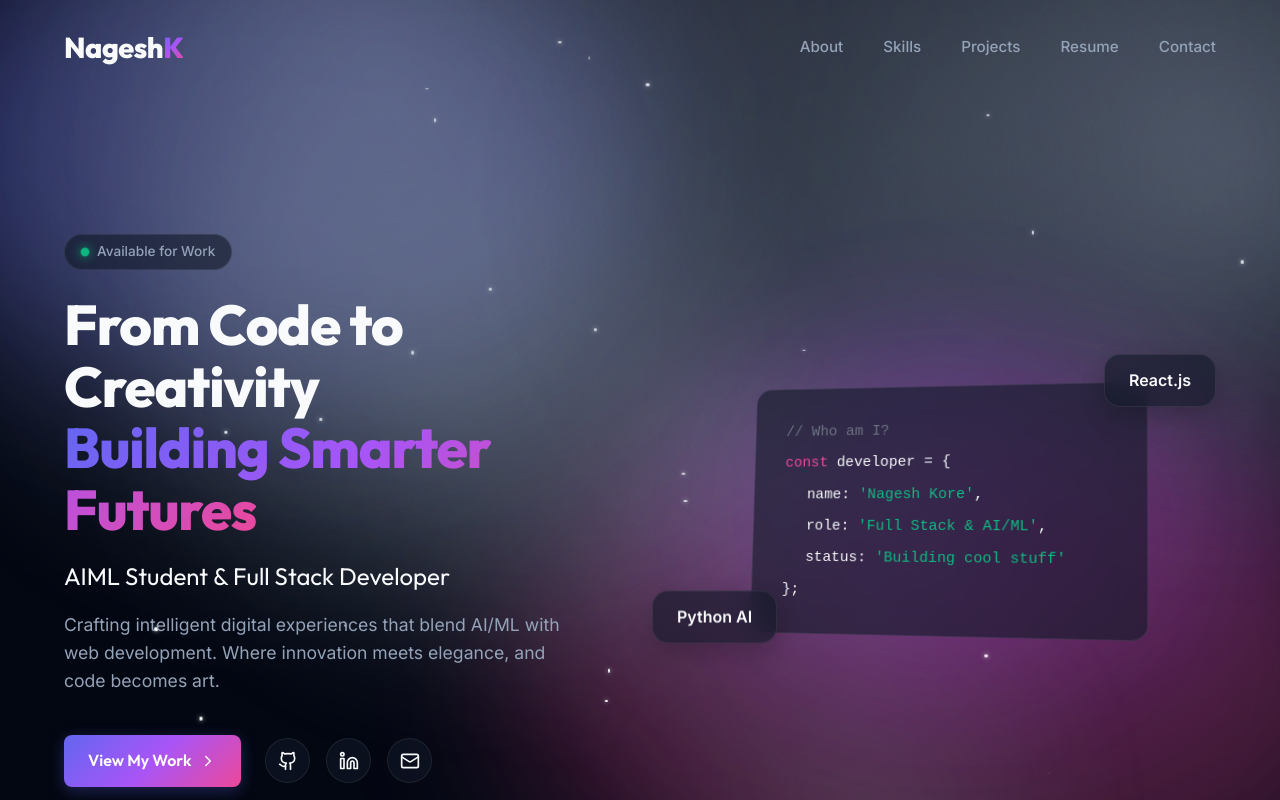
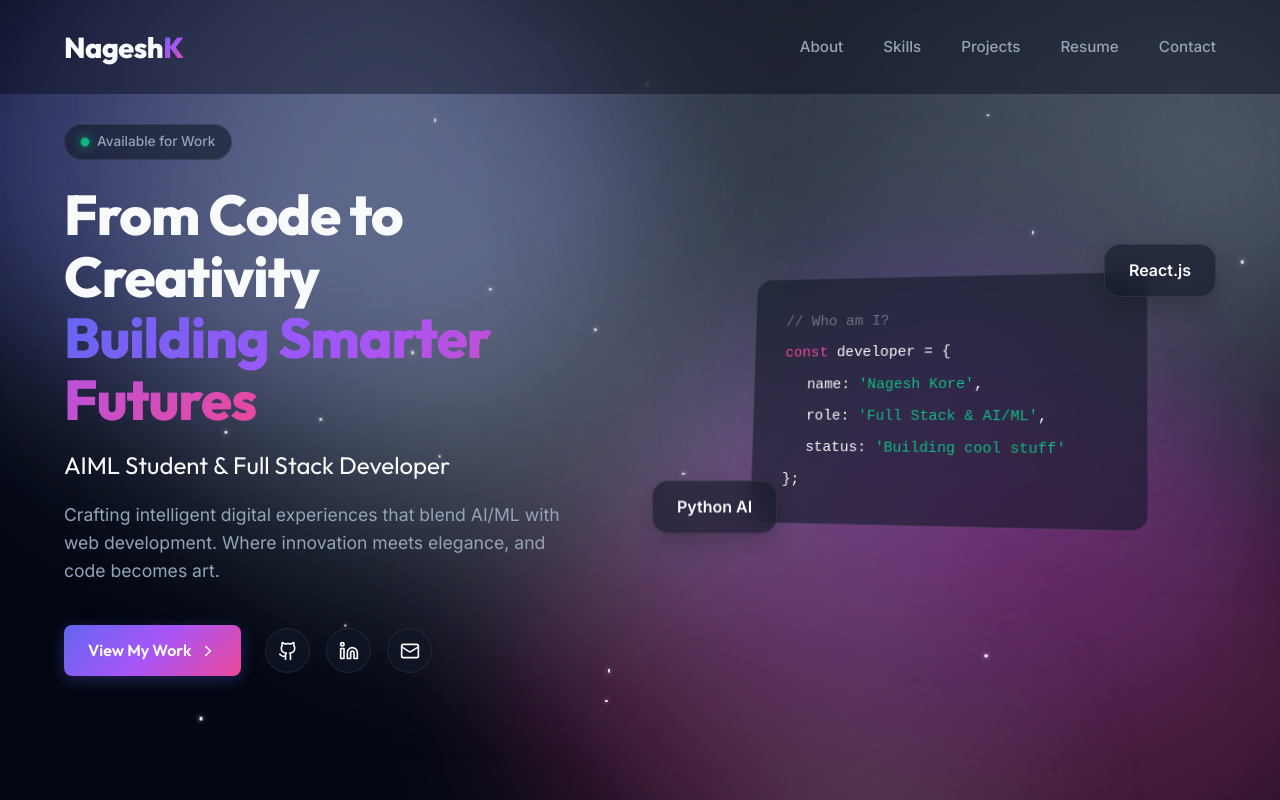
Before and after one commit to Nagukore/Nagesh-portfolio, a React (Vite) app: page / in a window 1280 px wide. Shown: the top 800 px of the page. Built offline with nearby package versions, Linux system fonts and the light colour scheme.

Commit message:
updated nav bar with proper clickable links

```diff
--- a/src/components/Hero.css
+++ b/src/components/Hero.css
@@ -3,7 +3,7 @@
   display: flex;
   align-items: center;
   position: relative;
-  padding-top: 8rem;
+  padding-top: 6rem;
 }
 
 .hero-container {
--- a/src/components/Navbar.css
+++ b/src/components/Navbar.css
@@ -6,11 +6,16 @@
   z-index: 1000;
   transition: var(--transition);
   padding: 1.5rem 0;
+  background: rgba(3, 7, 18, 0.4);
+  backdrop-filter: blur(10px);
+  -webkit-backdrop-filter: blur(10px);
 }
 
 .navbar.scrolled {
   padding: 1rem 0;
-  border-bottom: 1px solid var(--surface-border);
+  border-bottom: 1px solid rgba(255, 255, 255, 0.1);
+  background: rgba(17, 24, 39, 0.9);
+  box-shadow: 0 4px 30px rgba(0, 0, 0, 0.3);
 }
 
 .nav-container {
@@ -25,6 +30,8 @@
   font-weight: 800;
   color: var(--text-primary);
   letter-spacing: -0.5px;
+  position: relative;
+  z-index: 1001;
 }
 
 .nav-menu {
@@ -38,6 +45,7 @@
   color: var(--text-secondary);
   font-size: 0.95rem;
   position: relative;
+  transition: var(--transition);
 }
 
 .nav-link::after {
@@ -66,6 +74,8 @@
   border: none;
   color: var(--text-primary);
   cursor: pointer;
+  position: relative;
+  z-index: 1001;
 }
 
 @media screen and (max-width: 768px) {
@@ -82,10 +92,12 @@
     flex-direction: column;
     padding-top: 6rem;
     transition: 0.4s ease;
+    background: rgba(7, 12, 23, 0.98); /* Almost solid dark to overlay animation */
+    backdrop-filter: blur(20px);
   }
 
   .nav-menu.active {
     right: 0;
-    box-shadow: -5px 0 30px rgba(0, 0, 0, 0.2);
+    box-shadow: -5px 0 30px rgba(0, 0, 0, 0.5);
   }
 }
--- a/src/components/Navbar.tsx
+++ b/src/components/Navbar.tsx
@@ -24,13 +24,13 @@ const Navbar: React.FC = () => {
   ];
 
   return (
-    <nav className={`navbar ${isScrolled ? 'scrolled glass-effect' : ''}`}>
+    <nav className={`navbar ${isScrolled ? 'scrolled' : ''}`}>
       <div className="container nav-container">
         <a href="#home" className="nav-logo">
           Nagesh<span className="heading-gradient">K</span>
         </a>
 
-        <ul className={`nav-menu ${isMobileMenuOpen ? 'active glass-effect' : ''}`}>
+        <ul className={`nav-menu ${isMobileMenuOpen ? 'active' : ''}`}>
           {navLinks.map((link) => (
             <li key={link.name} className="nav-item">
               <a
--- a/src/index.css
+++ b/src/index.css
@@ -36,7 +36,7 @@ h1, h2, h3, h4, h5, h6 {
 }
 
 /* Ensure the app hierarchy stays above the animated background while passing clicks */
-.app-container > *:not(.bg-animation-container) {
+.app-container > main, .app-container > footer {
   position: relative;
   z-index: 10;
 }
```
